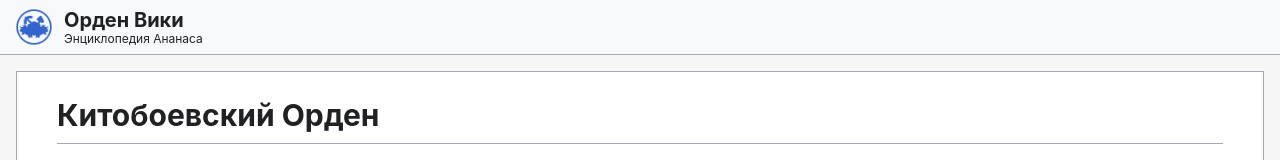
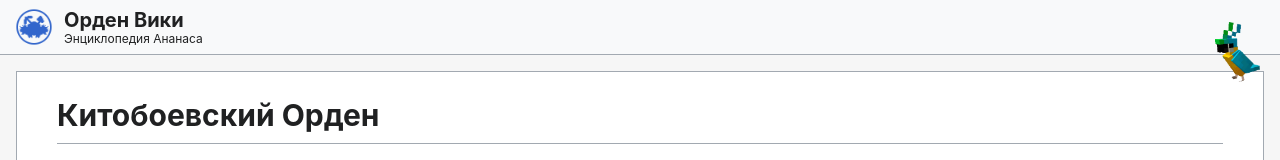
Before and after one commit to orden-wiki/wiki, a plain HTML site: page kitoboy_orden.html in a window 1280 px wide. Shown: the top 160 px of the page. Drawn offline with Linux system fonts and the light colour scheme.

Commit message:
Add script tag for parrot.js

```diff
--- a/kitoboy_orden.html
+++ b/kitoboy_orden.html
@@ -305,7 +305,7 @@
             </div>
         </main>
     </div>
-
+<script src="parrot.js"></script>
     <script>
     // Функция для проверки существования файла перед переходом по ссылке
     function checkFileExists(url, callback) {
```
